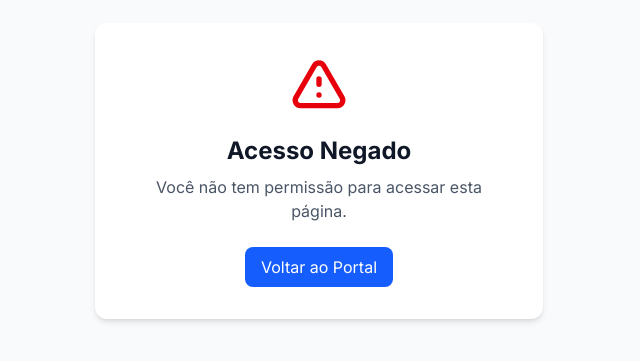
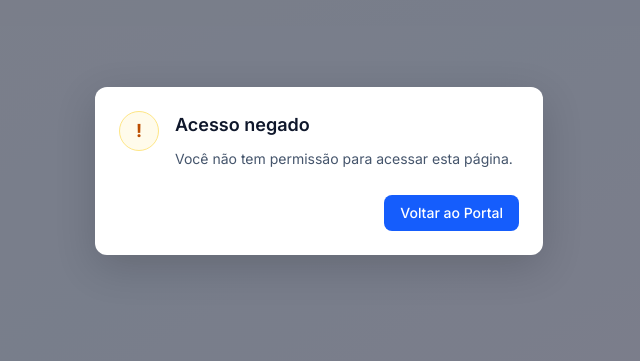
Before and after one commit to marcosroberto-netizen/servidor360, a React (Vite) app: page /unauthorized in a window 1280 px wide. Shown: the part 229-590 px from the top of the page, without its empty margins (321-961 px from the left). Built offline with nearby package versions, Linux system fonts and the light colour scheme; no server answers.

Commit message:
feat: show feedback messages in dialogs

```diff
--- a/index.html
+++ b/index.html
@@ -3,6 +3,9 @@
   <head>
     <meta charset="UTF-8" />
     <link rel="icon" type="image/svg+xml" href="/favicon.svg" />
+    <link rel="preconnect" href="https://fonts.googleapis.com" />
+    <link rel="preconnect" href="https://fonts.gstatic.com" crossorigin />
+    <link href="https://fonts.googleapis.com/css2?family=Inter:wght@300;400;500;600;700;800&display=swap" rel="stylesheet" />
     <meta name="viewport" content="width=device-width, initial-scale=1.0" />
     <title>servidor360</title>
   </head>
--- a/src/features/auth/components/ProtectedRoute.tsx
+++ b/src/features/auth/components/ProtectedRoute.tsx
@@ -1,4 +1,5 @@
 import { Navigate } from 'react-router-dom'
+import { FeedbackDialog } from '@/shared/components/ui/FeedbackDialog'
 import { useAuth } from '../hooks/authContext'
 import { usePermission, type Permission } from '../hooks/usePermission'
 
@@ -14,12 +15,12 @@ export function ProtectedRoute({ children, permission, fallback }: ProtectedRout
 
   if (loading) {
     return (
-      <div className="flex min-h-screen items-center justify-center">
-        <div className="text-center">
-          <div className="mx-auto h-12 w-12 animate-spin rounded-full border-b-2 border-blue-600" />
-          <p className="mt-4 text-gray-600">Carregando...</p>
-        </div>
-      </div>
+      <FeedbackDialog
+        open
+        title="Validando acesso"
+        description="Estamos conferindo sua sessão e permissões."
+        variant="loading"
+      />
     )
   }
 
--- a/src/index.css
+++ b/src/index.css
@@ -1,4 +1,3 @@
-@import url('https://fonts.googleapis.com/css2?family=Inter:wght@300;400;500;600;700;800&display=swap');
 @import "tailwindcss";
 @config "../tailwind.config.js";
 
--- a/src/pages/PortalPage.tsx
+++ b/src/pages/PortalPage.tsx
@@ -1,4 +1,5 @@
 import { Can, PERMISSIONS, useAuth, useLogout } from '@/features/auth'
+import { FeedbackDialog } from '@/shared/components/ui/FeedbackDialog'
 
 export default function PortalPage() {
   const { user } = useAuth()
@@ -10,6 +11,13 @@ export default function PortalPage() {
 
   return (
     <div className="min-h-screen bg-gray-50">
+      <FeedbackDialog
+        open={isLoggingOut}
+        title="Saindo"
+        description="Estamos encerrando sua sessão."
+        variant="loading"
+      />
+
       {/* Header */}
       <header className="bg-white shadow">
         <div className="max-w-7xl mx-auto px-4 sm:px-6 lg:px-8 py-4">
@@ -27,7 +35,7 @@ export default function PortalPage() {
                 disabled={isLoggingOut}
                 className="px-4 py-2 text-sm font-medium text-white bg-red-600 rounded-md hover:bg-red-700 disabled:opacity-50"
               >
-                {isLoggingOut ? 'Saindo...' : 'Sair'}
+                Sair
               </button>
             </div>
           </div>
--- a/src/pages/UnauthorizedPage.tsx
+++ b/src/pages/UnauthorizedPage.tsx
@@ -1,27 +1,17 @@
 import { useNavigate } from 'react-router-dom'
+import { FeedbackDialog } from '@/shared/components/ui/FeedbackDialog'
 
 export default function UnauthorizedPage() {
   const navigate = useNavigate()
 
   return (
-    <div className="min-h-screen flex items-center justify-center bg-gray-50">
-      <div className="max-w-md w-full bg-white p-8 rounded-lg shadow-md text-center">
-        <div className="mb-4">
-          <svg className="w-16 h-16 text-red-600 mx-auto" fill="none" stroke="currentColor" viewBox="0 0 24 24">
-            <path strokeLinecap="round" strokeLinejoin="round" strokeWidth={2} d="M12 9v2m0 4h.01m-6.938 4h13.856c1.54 0 2.502-1.667 1.732-3L13.732 4c-.77-1.333-2.694-1.333-3.464 0L3.34 16c-.77 1.333.192 3 1.732 3z" />
-          </svg>
-        </div>
-        <h1 className="text-2xl font-bold text-gray-900 mb-2">Acesso Negado</h1>
-        <p className="text-gray-600 mb-6">
-          Você não tem permissão para acessar esta página.
-        </p>
-        <button
-          onClick={() => navigate('/portal')}
-          className="px-4 py-2 bg-blue-600 text-white rounded-md hover:bg-blue-700 transition-colors"
-        >
-          Voltar ao Portal
-        </button>
-      </div>
-    </div>
+    <FeedbackDialog
+      actionLabel="Voltar ao Portal"
+      description="Você não tem permissão para acessar esta página."
+      onClose={() => navigate('/portal')}
+      open
+      title="Acesso negado"
+      variant="warning"
+    />
   )
 }
--- a/src/shared/components/PageSkeleton.tsx
+++ b/src/shared/components/PageSkeleton.tsx
@@ -1,10 +1,5 @@
+import { FeedbackDialog } from './ui/FeedbackDialog'
+
 export function PageSkeleton() {
-  return (
-    <div className="flex items-center justify-center min-h-screen">
-      <div className="text-center">
-        <div className="animate-spin rounded-full h-12 w-12 border-b-2 border-blue-600 mx-auto"></div>
-        <p className="mt-4 text-gray-600">Carregando...</p>
-      </div>
-    </div>
-  )
+  return <FeedbackDialog open title="Carregando" description="Aguarde um instante." variant="loading" />
 }
--- /dev/null
+++ b/src/shared/components/ui/FeedbackDialog.tsx
@@ -0,0 +1,83 @@
+import type { ReactNode } from 'react'
+
+type FeedbackVariant = 'error' | 'success' | 'warning' | 'info' | 'loading'
+
+interface FeedbackDialogProps {
+  open: boolean
+  title: string
+  description?: ReactNode
+  variant?: FeedbackVariant
+  actionLabel?: string
+  onClose?: () => void
+}
+
+const variantStyles: Record<FeedbackVariant, string> = {
+  error: 'border-red-200 bg-red-50 text-red-700',
+  success: 'border-emerald-200 bg-emerald-50 text-emerald-700',
+  warning: 'border-amber-200 bg-amber-50 text-amber-700',
+  info: 'border-blue-200 bg-blue-50 text-blue-700',
+  loading: 'border-blue-200 bg-blue-50 text-blue-700',
+}
+
+const variantSymbols: Record<FeedbackVariant, string> = {
+  error: '!',
+  success: '✓',
+  warning: '!',
+  info: 'i',
+  loading: '',
+}
+
+export function FeedbackDialog({
+  open,
+  title,
+  description,
+  variant = 'info',
+  actionLabel = 'OK',
+  onClose,
+}: FeedbackDialogProps) {
+  if (!open) return null
+
+  const canClose = variant !== 'loading' && Boolean(onClose)
+
+  return (
+    <div
+      aria-modal="true"
+      className="fixed inset-0 z-50 flex items-center justify-center bg-slate-950/50 px-4"
+      role="dialog"
+    >
+      <div className="w-full max-w-md rounded-lg bg-white p-6 shadow-strong">
+        <div className="flex items-start gap-4">
+          <div
+            aria-hidden="true"
+            className={`flex h-10 w-10 shrink-0 items-center justify-center rounded-full border text-lg font-bold ${variantStyles[variant]}`}
+          >
+            {variant === 'loading' ? (
+              <span className="h-5 w-5 animate-spin rounded-full border-2 border-current border-t-transparent" />
+            ) : (
+              variantSymbols[variant]
+            )}
+          </div>
+
+          <div className="min-w-0 flex-1">
+            <h2 className="text-lg font-semibold text-slate-900">{title}</h2>
+            {description && (
+              <div className="mt-2 text-sm leading-6 text-slate-600">{description}</div>
+            )}
+          </div>
+        </div>
+
+        {canClose && (
+          <div className="mt-6 flex justify-end">
+            <button
+              className="rounded-md bg-blue-600 px-4 py-2 text-sm font-medium text-white transition-colors hover:bg-blue-700 focus:outline-none focus:ring-2 focus:ring-blue-500 focus:ring-offset-2"
+              onClick={onClose}
+              type="button"
+            >
+              {actionLabel}
+            </button>
+          </div>
+        )}
+      </div>
+    </div>
+  )
+}
```
Also changed, not shown: src/features/auth/components/LoginForm.tsx (+49 -18 lines).
